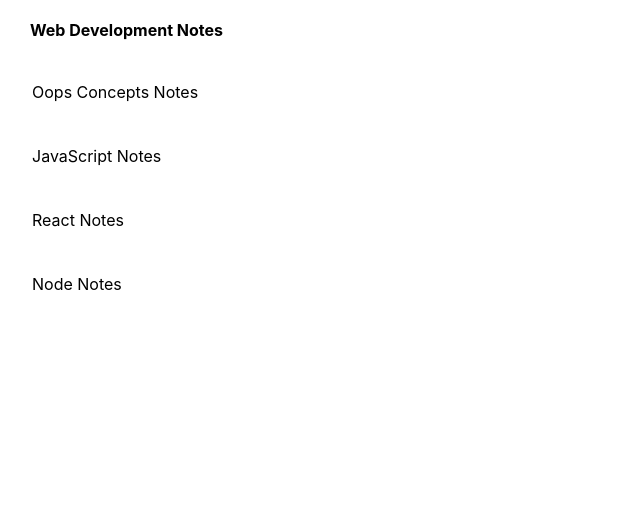
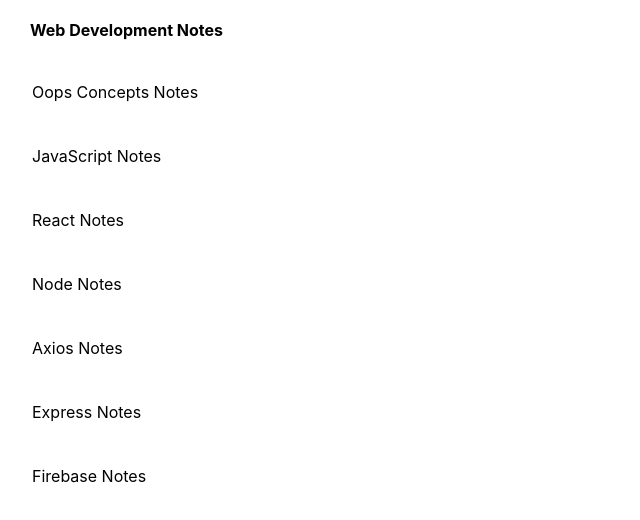
Before and after one commit to karananeja/web-development-notes, a React (Create React App) app: page / in a window 1280 px wide. Shown: the top 520 px of the page, without its empty margins (0-640 px from the left). Built offline with nearby package versions, Linux system fonts and the light colour scheme.

Commit message:
updated the Home page

```diff
--- a/src/pages/Home.js
+++ b/src/pages/Home.js
@@ -13,9 +13,12 @@
         <Link className='home__link' to='/javascript'>JavaScript Notes</Link>
         <Link className='home__link' to='/react'>React Notes</Link>
         <Link className='home__link' to='/node'>Node Notes</Link>
+        <Link className='home__link' to='/axios'>Axios Notes</Link>
+        <Link className='home__link' to='/express'>Express Notes</Link>
+        <Link className='home__link' to='/firebase'>Firebase Notes</Link>
       </div>
     </div>
-  )
-}
+  );
+};
 
 export default Home;
```
